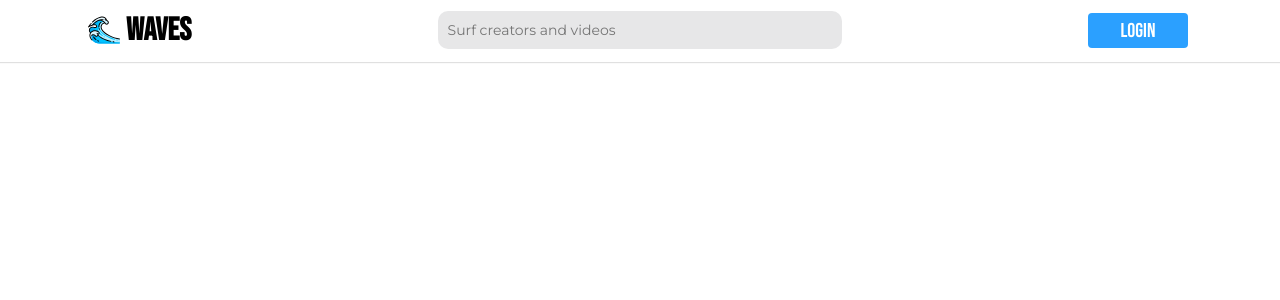
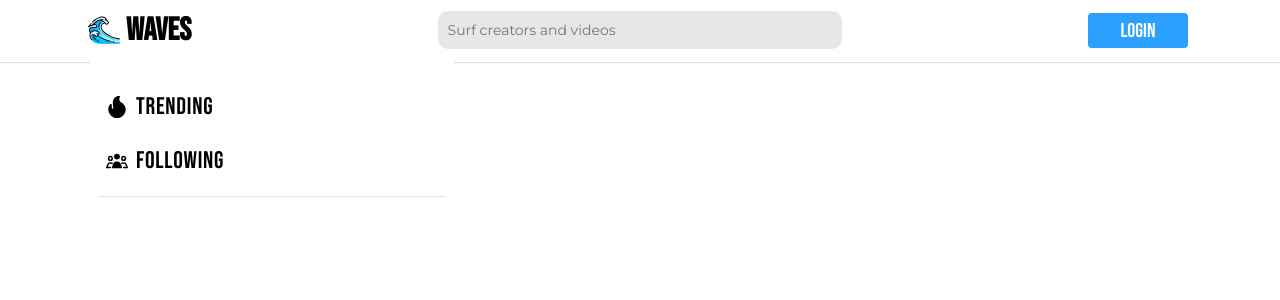
Before and after one commit to neillydev/waves_v2, a Next.js app: page / in a window 1280 px wide. Shown: the top 300 px of the page. Built offline with nearby package versions, Linux system fonts and the light colour scheme.

Commit message:
add Main page design

```diff
--- a/src/components/Main/Main.tsx
+++ b/src/components/Main/Main.tsx
@@ -1,11 +1,42 @@
 import React from 'react';
+import SideItem from '../SideItem/SideItem';
+import FireSVG from '../../../public/fire.svg';
+import FollowersSVG from '../../../public/followers.svg';
 
 import styles from '../../styles/main.module.css';
 
 const Main = () => {
   return (
-    <div className={styles.mainContainer}>
+    <div className={styles.mainWrapper}>
+        <div className={styles.mainLeft}>
+          <div className={styles.mainLeftContainer}>
+            <div className={styles.mainLeftWrapper}>
+              <div className={styles.leftMain}>
+                <SideItem icon={<FireSVG />} header='Trending' subHeader='' path='/' />
+                <SideItem icon={<FollowersSVG />} header='Following' subHeader=''path='/following' />
+              </div>
+              <div className={styles.separator} />
+              <div className={styles.leftLogin}>
 
+              </div>
+              <div className={styles.leftFeatured}>
+
+              </div>
+              <div className={styles.leftSurf}>
+
+              </div>
+              <div className={styles.leftFooter}></div>
+            </div>
+            <div className={styles.mainLeftScroll}>
+
+            </div>
+          </div>
+        </div>
+        <div className={styles.mainRight}>
+          <div className={styles.mainRightWrapper}>
+
+          </div>
+        </div>
     </div>
   )
 };
--- a/src/pages/index.tsx
+++ b/src/pages/index.tsx
@@ -6,12 +6,15 @@ import styles from '@/styles/Home.module.css'
 import ContainerBlock from '@/components/ContainerBlock/ContainerBlock'
 
 import { AuthContext, AuthProvider } from '@/context/AuthContext';
+import Main from '@/components/Main/Main'
 
 const Home = () => {
   const { authState, authDispatch } = useContext(AuthContext);
 
   return (
-    <ContainerBlock />
+    <ContainerBlock>
+      <Main />
+    </ContainerBlock>
   )
 };
 
--- a/src/styles/main.module.css
+++ b/src/styles/main.module.css
@@ -1,3 +1,60 @@
+.containerBlock {
+    min-height: 100vh;
+    display: flex;
+    flex-direction: column;
+    justify-content: flex-start;
+}
+
 .mainContainer {
+    margin-top: 60px;
+    display: flex;
+    width: 100vw;
+    max-width: 1100px;
+    -webkit-box-pack: justify;
+    justify-content: space-between;
+    align-self: center;
+    flex: 1 1 auto;
+}
 
+.mainWrapper {}
+
+.mainLeft {}
+
+.mainLeftContainer {
+    overflow: hidden auto;
+    overscroll-behavior-y: contain;
+    perspective: 1px;
+    transform-style: preserve-3d;
+    perspective-origin: right top;
+    top: 60px;
+    bottom: 0px;
+    width: 356px;
+    background: rgb(255, 255, 255);
+    position: fixed;
+    z-index: 99;
+    padding-right: 8px;
 }
+
+.mainLeftWrapper {
+    flex-shrink: 0;
+    padding: 20px 0px 26px 8px;
+    box-sizing: border-box;
+    display: flex;
+    flex-direction: column;
+    -webkit-box-align: stretch;
+    align-items: stretch;
+    min-height: 100%;
+}
+
+.leftMain {
+    margin-bottom: 8px;
+    padding: 0px;
+}
+
+.mainRight {}
+
+.separator {
+    height: 1px;
+    width: 100%;
+    background: rgba(22, 24, 35, 0.12);
+}
```
